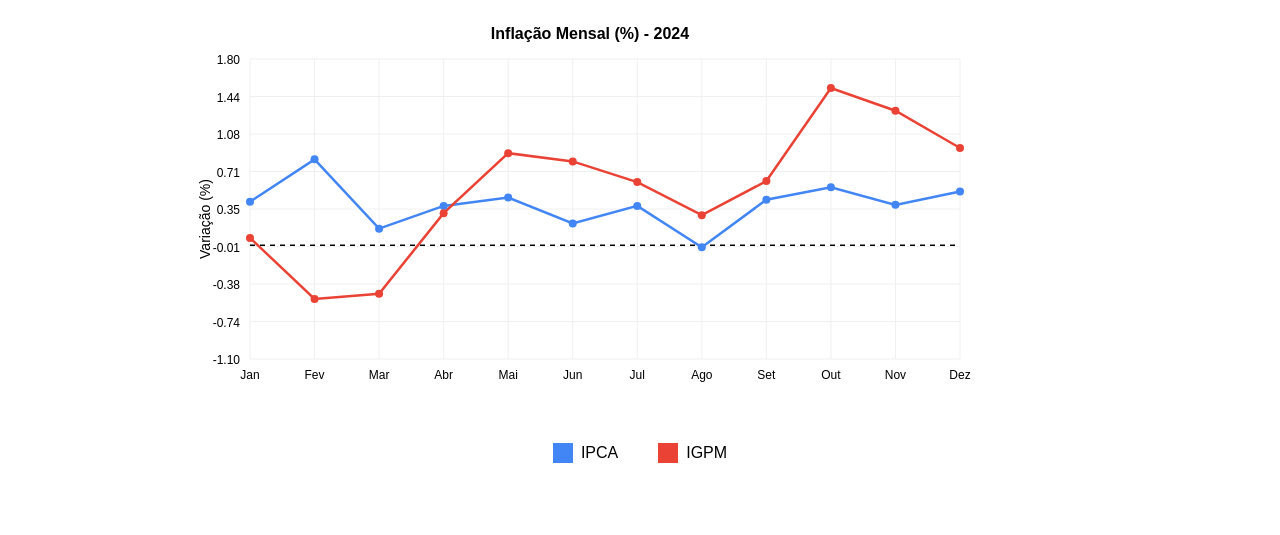
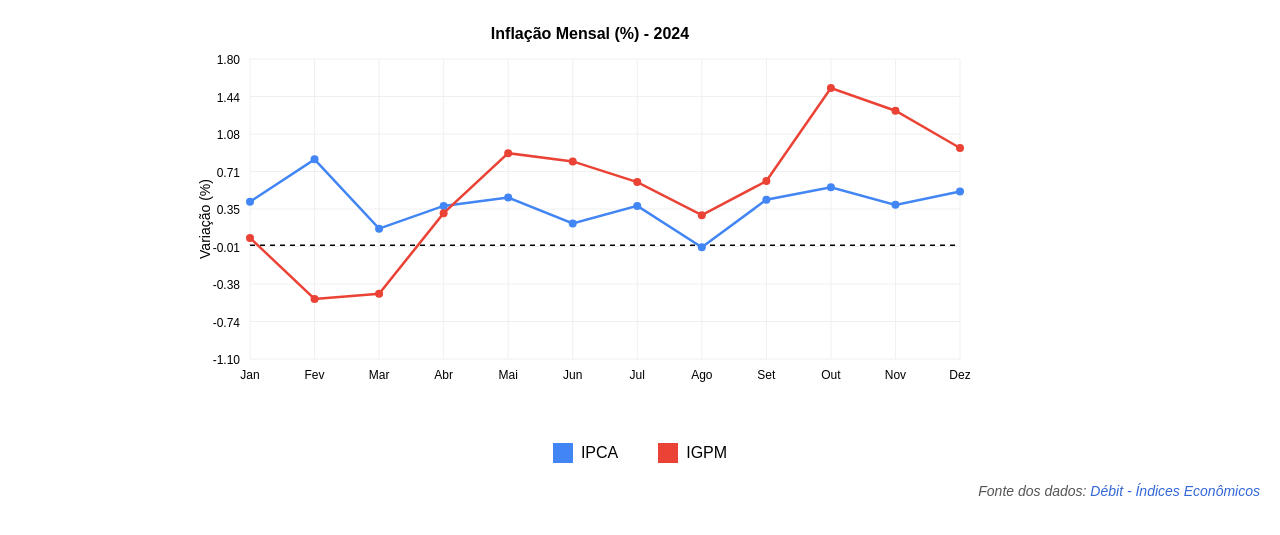
Before and after one commit to Priisciila/Atividade-de-Computa-o-Gr-fica, a plain HTML site: page Atividade CG/index.html in a window 1280 px wide. Shown: the part 61-596 px from the top of the page. Drawn offline with Linux system fonts and the light colour scheme.

Commit message:
Adicionado fonte de dados e nome da equipe nos comentários

```diff
--- a/Atividade CG/index.html
+++ b/Atividade CG/index.html
@@ -1,3 +1,9 @@
+<!--
+    Equipe:
+    - José Henrique Castro Andrade
+    - Priscila de Araújo Andrade
+-->
+
 <!DOCTYPE html>
 <html lang="pt-BR">
 <head>
@@ -24,6 +30,10 @@
         </div>
     </div>
 
+    <div class="fonte-dados">
+        <p class="fonte-citacao">Fonte dos dados: <a href="https://www.debit.com.br/tabelas/ipca-indice-nacional-de-precos-ao-consumidor-amplo" target="_blank" rel="noopener noreferrer">Débit - Índices Econômicos</a></p>
+    </div>
+
     <script src="script.js"></script>
 </body>
 </html>
--- a/Atividade CG/style.css
+++ b/Atividade CG/style.css
@@ -68,3 +68,27 @@ h1 {
 .grid {
     opacity: 0;
 }
+
+.fonte-dados {
+    text-align: center;
+    margin-top: 20px;
+    font-size: 14px;
+    color: #555;
+}
+
+.fonte-dados a {
+    color: #3367d6;
+    text-decoration: none;
+}
+
+.fonte-dados a:hover {
+    text-decoration: underline;
+}
+
+.fonte-citacao {
+    text-align: right;
+    font-size: 14px;
+    color: #555;
+    margin-top: 10px;
+    font-style: italic;
+}
```
